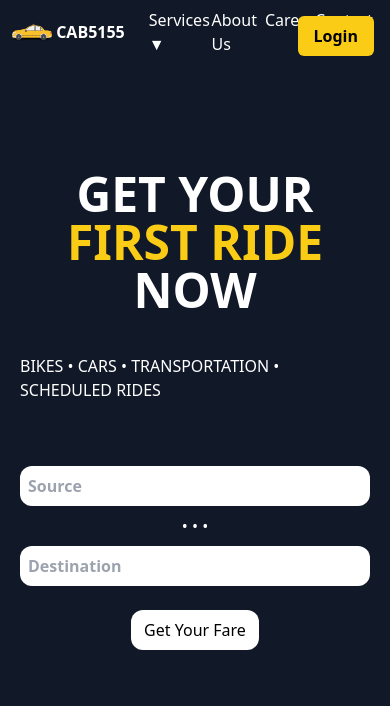
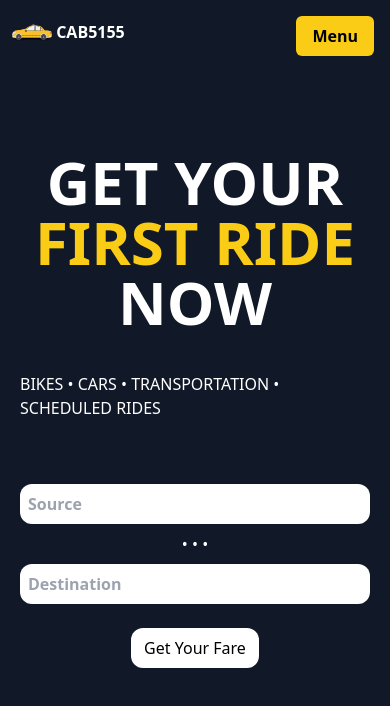
Before and after one commit to FirstTrackSolutionTechologies/CABINDIA, a React (Vite) app: page / in a window 390 px wide. Shown: the top 706 px of the page. Built offline with nearby package versions, Linux system fonts and the light colour scheme.

Commit message:
test : test

```diff
--- a/src/Components/Header.tsx
+++ b/src/Components/Header.tsx
@@ -1,6 +1,7 @@
 import { FC, useState } from "react";
 import { navItems } from "../Constants";
 import { Link } from "react-router-dom";
+import Menu from "./Menu";
 
 interface IHeaderProps {
   width: string;
@@ -19,7 +20,7 @@ interface INavItemProps {
   active : string;
 }
 
-const NavItem : FC<INavItemProps> = ({index, item, active}) => {
+export const NavItem : FC<INavItemProps> = ({index, item, active}) => {
   const [isDropdown, setIsDropdown] = useState<Boolean>(false)
   const toggleDropdown = () => {
     setIsDropdown(!isDropdown);
@@ -47,13 +48,19 @@ const NavItem : FC<INavItemProps> = ({index, item, active}) => {
 
 const Header : FC<IHeaderProps> = ({width, active, isLoggedIn }) => {
   const [isProfileMenu, setIsProfileMenu] = useState(false)
+  const [isMenu, setIsMenu] = useState(false)
   const toggleProfile = () => {
     setIsProfileMenu(!isProfileMenu)
   }
+  const toggleMenu = () => {
+    setIsMenu(!isMenu)
+  }
   const logo = "logo.png";
   return (
+    <>
+    <Menu isMenu={isMenu} />
     <div className={`fixed lg:w-${width} w-full z-10 top-0`}>
-      <div className="flex w-full h-16  items-center px-3 py-2 justify-center text-white">
+      <div className="relative flex w-full h-16  items-center px-3 py-2 justify-center text-white">
         <div className="relative lg:w-3/5 bg-gray-900 w-full">
           <div className="flex w-full items-center">
             <Link to={'/'} className="flex h-16 items-center">
@@ -61,7 +68,7 @@ const Header : FC<IHeaderProps> = ({width, active, isLoggedIn }) => {
             &nbsp;
             <span className="text-md font-bold">CAB5155</span>
             </Link>
-              <div className="flex justify-between w-96 ml-16  ">
+              <div className="md:flex justify-between w-96 ml-16 hidden ">
                 {navItems.map((item : any, index) => (
                   <NavItem item={item} index={index} active={active} />
                 ))}
@@ -80,8 +87,13 @@ const Header : FC<IHeaderProps> = ({width, active, isLoggedIn }) => {
           </div>
           )
         }
+        <button onClick={toggleMenu}  className={`block md:hidden absolute top-4 right-4 px-4 py-2 bg-yellow-400 text-black font-bold rounded-md`}>
+        {isMenu ? 'X' : 'Menu'}
+      </button>
+
       </div>
     </div>
+    </>
   );
 };
 
--- /dev/null
+++ b/src/Components/Menu.tsx
@@ -0,0 +1,30 @@
+
+import { navItems } from "../Constants"
+import { NavItem } from "./Header"
+const Menu = ({isOpen} :any) => {
+     const togglePanel = () => {
+
+     }
+  return (
+    <>
+      <div className={`fixed top-0 right-0 ${isOpen?"w-96":"w-0"} h-full bg-white transition-all duration-300 ease-in-out z-50`}>
+      <button onClick={togglePanel} className={`md:block hidden absolute top-4 right-4 px-4 py-2 bg-yellow-400 text-black font-bold rounded-md`}>
+        {isOpen ? 'X' : 'Login'}
+      </button>
+      <div className="flex flex-col justify-center p-4 bg-gray-900 h-screen text-white">
+        <div className='w-60 h-16 text-2xl font-bold'>I AM A.....</div>
+        <div className='flex w-60 h-10 text-2xl font-bold'>
+        <div className={`flex justify-center items-center h-10 w-20  text-sm`} >Rider</div>
+
+          <div className={` flex justify-center items-center h-10 w-20  text-sm`} >Customer</div>
+        </div>
+
+
+      </div>
+    </div>
+
+    </>
+  )
+}
+
+export default Menu
--- a/src/Components/Register.tsx
+++ b/src/Components/Register.tsx
@@ -174,7 +174,7 @@ const ChooseLogin = () => {
   return (
     <>
       <div className={`fixed top-0 right-0 ${isOpen?"w-96":"w-0"} h-full bg-white transition-all duration-300 ease-in-out z-50`}>
-      <button onClick={togglePanel} className={`absolute top-4 right-4 px-4 py-2 bg-yellow-400 text-black font-bold rounded-md`}>
+      <button onClick={togglePanel} className={`md:block hidden absolute top-4 right-4 px-4 py-2 bg-yellow-400 text-black font-bold rounded-md`}>
         {isOpen ? 'X' : 'Login'}
       </button>
       <div className="flex flex-col justify-center p-4 bg-gray-900 h-screen text-white">
--- a/src/Components/Welcome.tsx
+++ b/src/Components/Welcome.tsx
@@ -4,7 +4,7 @@ const Welcome = () => {
     <div className="flex h-screen bg-gray-900">
       <div className="flex-col text-white lg:w-2/3 w-full bg-gray-900 flex items-center justify-center sm:p-0 px-5 ">
         <div className="flex justify-center items-center flex-col">
-        <p className="md:text-5xl text-5xl font-extrabold sm:block flex flex-col items-center">GET YOUR <span className="text-yellow-400">FIRST RIDE</span> NOW</p>
+        <p className="md:text-5xl text-6xl font-extrabold sm:block flex flex-col items-center">GET YOUR <span className="text-yellow-400">FIRST RIDE</span> NOW</p>
         <p className="md:text-xl text-md sm:mt-0 mt-10 text-white ">BIKES • CARS • TRANSPORTATION • SCHEDULED RIDES</p>
         <div className="md:w-auto w-full">
           <form
@@ -38,7 +38,7 @@ const Welcome = () => {
         </div>
         </div>
       </div>
-      <div className="absolute lg:block hidden right-0 w-[40%] bg-black rounded-tl-[85%] overflow-hidden">
+      <div className="fixed z-50 lg:block hidden right-0 w-[40%] bg-black rounded-tl-[85%] overflow-hidden">
         <div className="w-full bg-gray-300 flex items-center justify-center ">
             <div className="overflow-hidden bg-black border-none">
           <img className="w-full h-screen " src={welcome} alt="" />
--- a/src/Pages/Index.tsx
+++ b/src/Pages/Index.tsx
@@ -6,7 +6,7 @@ import Register from '../Components/Register'
 const Index = () => {
   return (
     <>
-        <Header width='2/3' active="Home" isLoggedIn={false} />
+        <Header width='full' active="Home" isLoggedIn={false} />
         <Welcome />
         <Register />
     </>
```
